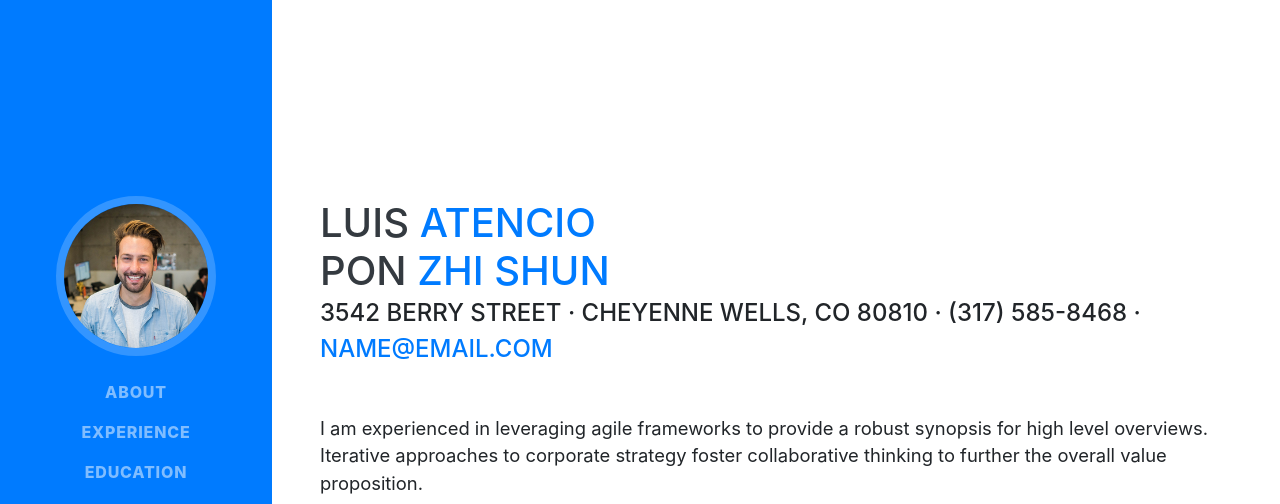
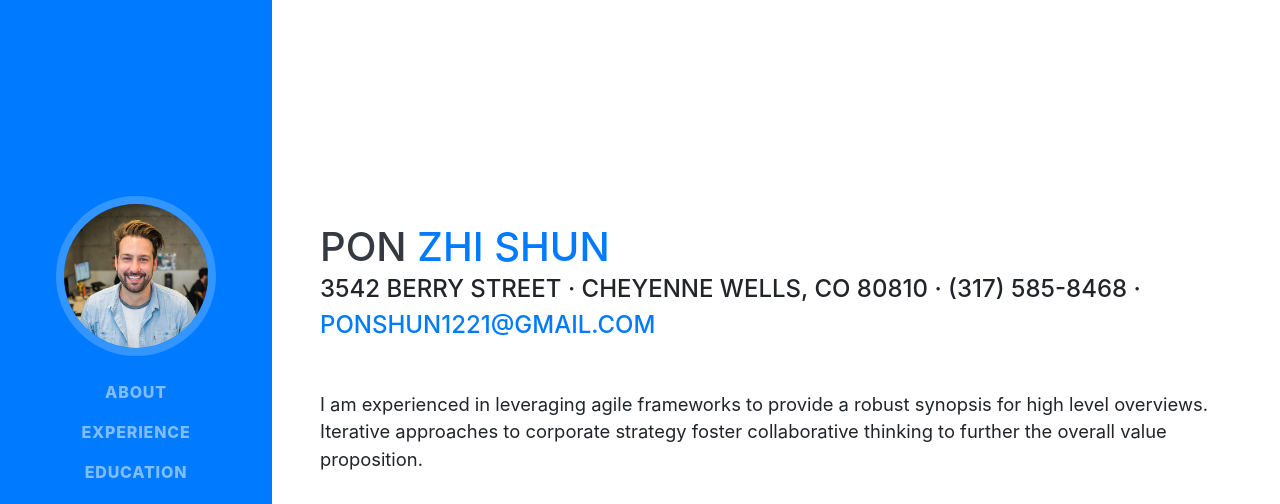
Before and after one commit to kike012111/semestral, a website with bundled scripts: page index.html in a window 1280 px wide. Shown: the top 504 px of the page. Built offline with nearby package versions, Linux system fonts and the light colour scheme; a web font is replaced by a local one.

Commit message:
Update index.html

```diff
--- a/index.html
+++ b/index.html
@@ -63,14 +63,11 @@
 
     <section class="resume-section p-3 p-lg-5 d-flex align-items-center" id="about">
       <div class="w-100">
-           <h1 class="mb-0">Luis
-          <span class="text-primary">Atencio</span>
-        </h1>
         <h1 class="mb-0">Pon
           <span class="text-primary">Zhi Shun</span>
         </h1>
         <div class="subheading mb-5">3542 Berry Street · Cheyenne Wells, CO 80810 · (317) 585-8468 ·
-          <a href="mailto:name@email.com">name@email.com</a>
+          <a href="mailto:ponshun1221@gmail.com">ponshun1221@gmail.com</a>
         </div>
         <p class="lead mb-5">I am experienced in leveraging agile frameworks to provide a robust synopsis for high level overviews. Iterative approaches to corporate strategy foster collaborative thinking to further the overall value proposition.</p>
         <div class="social-icons">
```
